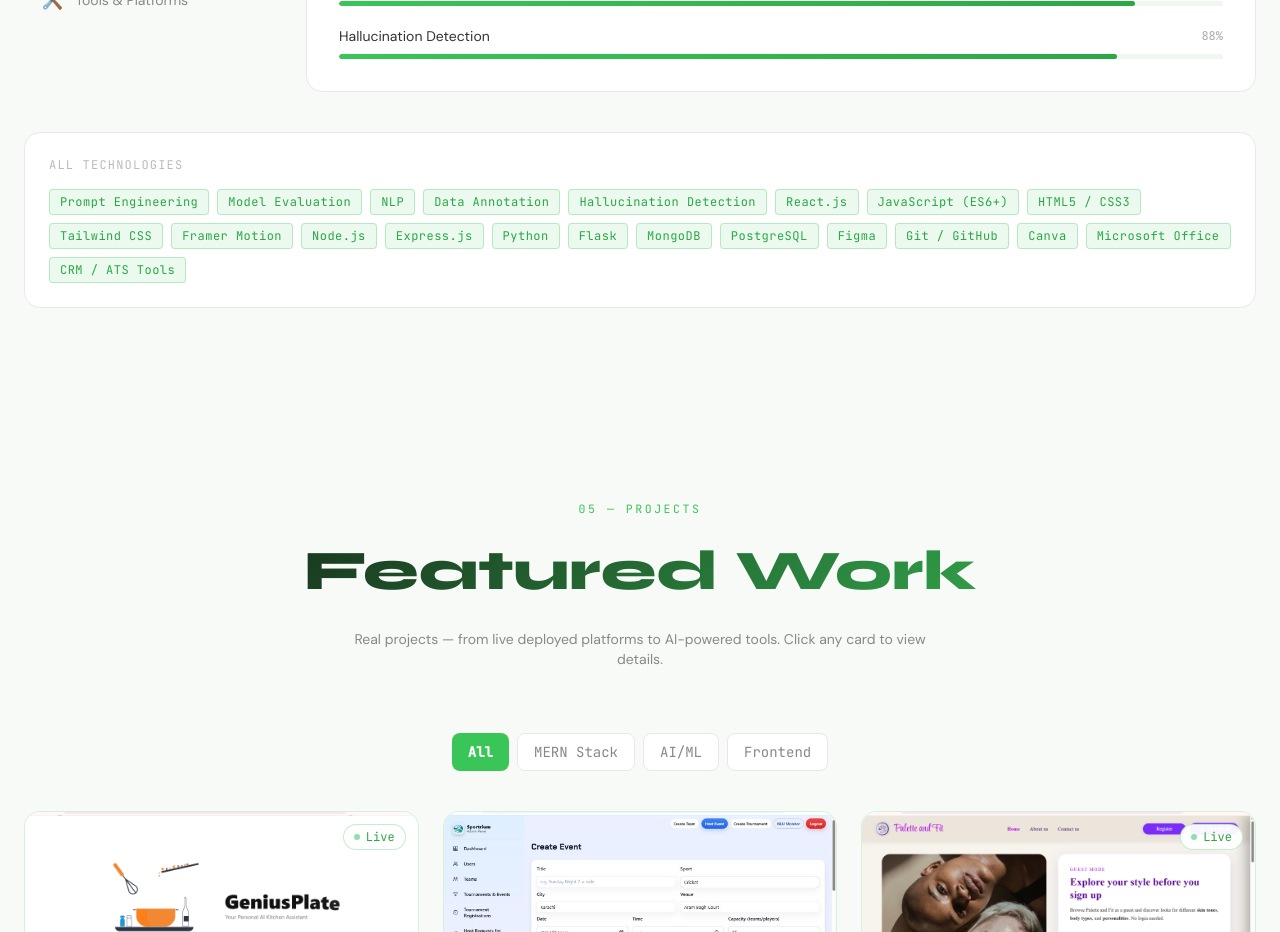
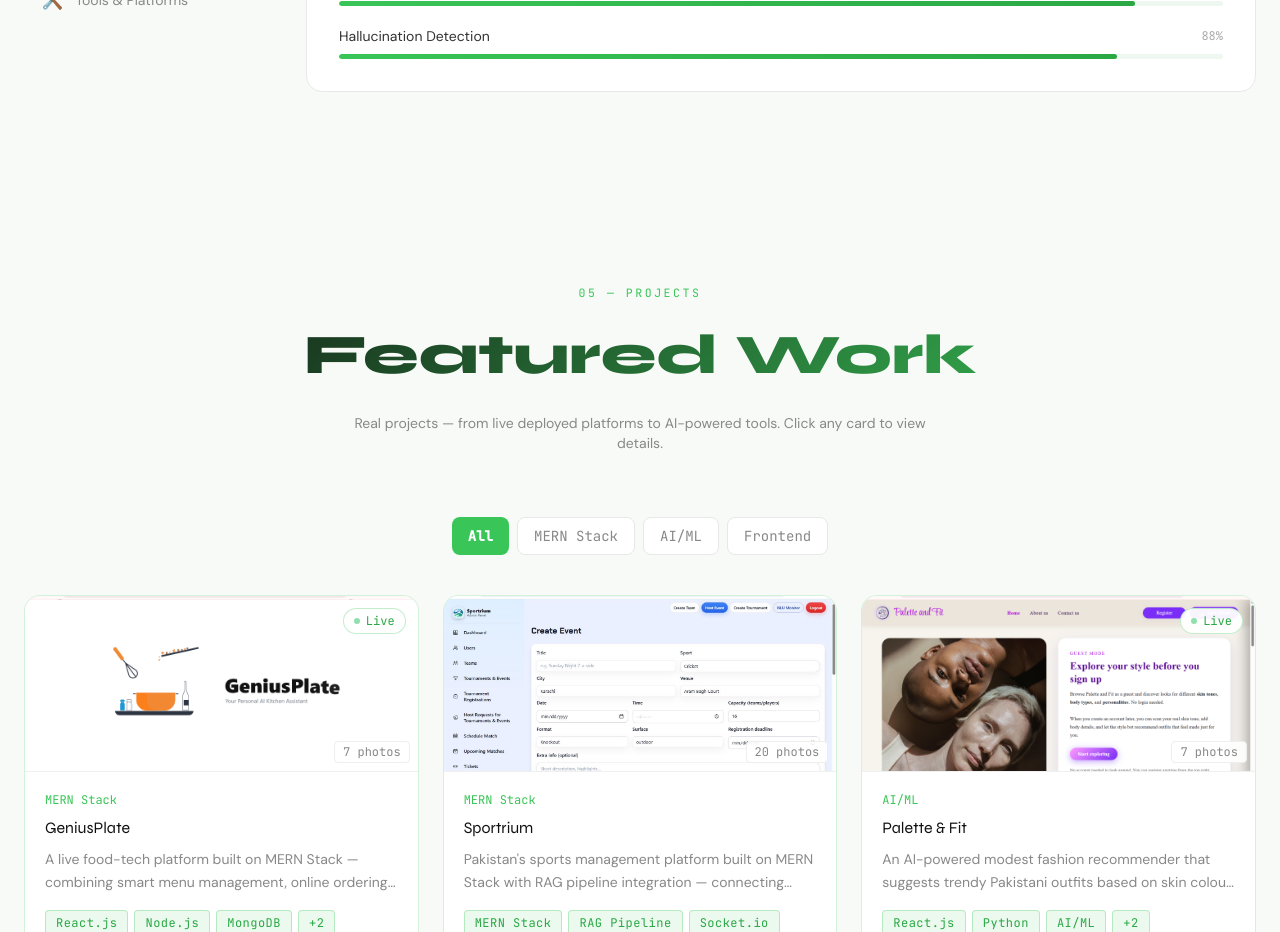
Before and after one commit to AfeefaRehan/My-portfolio-website-, a React (Vite) app: page / in a window 1280 px wide. Shown: the part 5460-6392 px from the top of the page. Built offline with nearby package versions, Linux system fonts and the light colour scheme.

Commit message:
Update Skills.jsx

```diff
--- a/src/components/Skills.jsx
+++ b/src/components/Skills.jsx
@@ -54,13 +54,6 @@ export default function Skills() {
             </div>
           </motion.div>
         </div>
-        <motion.div initial={{ opacity: 0, y: 16 }} whileInView={{ opacity: 1, y: 0 }} viewport={viewportOnce}
-          transition={{ duration: 0.5, delay: 0.2 }} className="mt-10 card rounded-2xl p-6">
-          <h4 className="font-mono text-xs uppercase tracking-widest mb-4" style={{ color: "#bbb" }}>All Technologies</h4>
-          <div className="flex flex-wrap gap-2">
-            {Object.values(skills).flat().map(s => <span key={s.name} className="tag text-xs">{s.name}</span>)}
-          </div>
-        </motion.div>
       </div>
     </section>
   );
```
